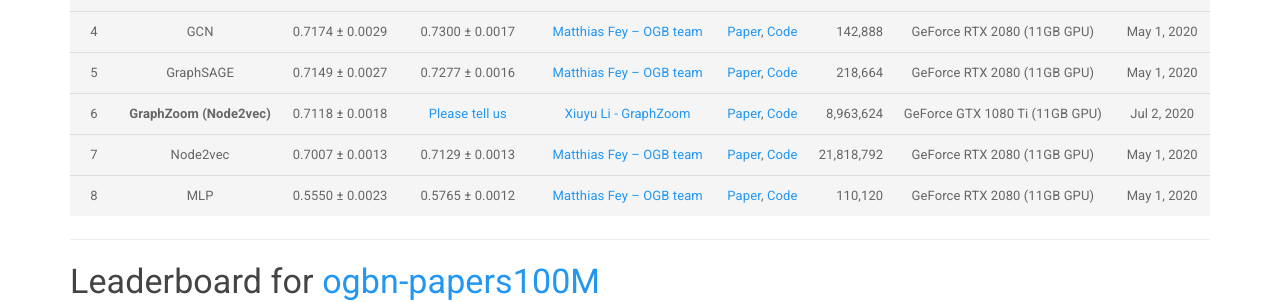
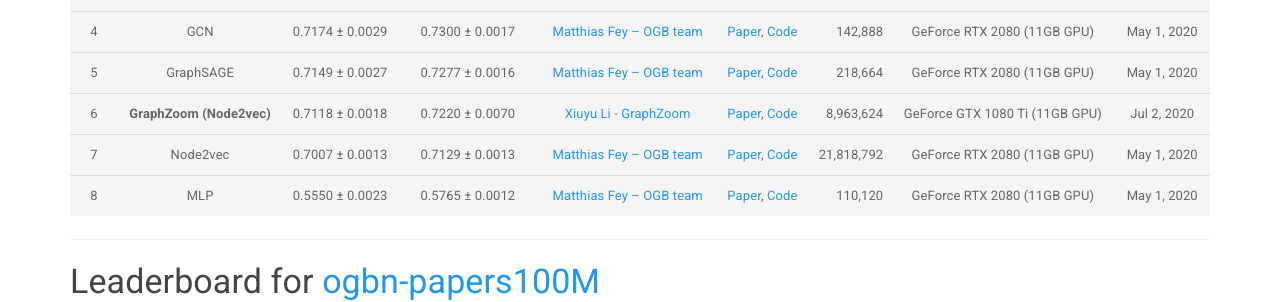
Before and after one commit to snap-stanford/ogb-web, a Jekyll site: the page built from _docs/leaderboard/leader_nodeprop.md, in a window 1280 px wide and 900 px high, scrolled down 1854 px. Shown: the part 154-456 px from the top of the window. Built offline with Jekyll 4.4.1, drawn with Linux system fonts in a browser that asks for light colours.

Commit message:
updateleaderboard

```diff
--- a/_docs/leaderboard/leader_nodeprop.md
+++ b/_docs/leaderboard/leader_nodeprop.md
@@ -78,7 +78,7 @@ The **bold** method name indicates that the implementation is **official** (by t
 |  3  |  **DeeperGCN**  | 0.7192 ± 0.0016   | 0.7262 ± 0.0014 |[Guohao Li - DeepGCNs.org](mailto:guohao.li@kaust.edu.sa) | [Paper](https://arxiv.org/abs/2006.07739), [Code](https://github.com/lightaime/deep_gcns_torch/tree/master/examples/ogb) | 491,176 | NVIDIA Tesla V100 (32GB GPU) | Jun 16, 2020 |
 |  4  |  GCN  | 0.7174 ± 0.0029   | 0.7300 ± 0.0017 | [Matthias Fey -- OGB team](mailto:matthias.fey@tu-dortmund.de) | [Paper](https://arxiv.org/abs/1609.02907), [Code](https://github.com/snap-stanford/ogb/tree/master/examples/nodeproppred/arxiv) | 142,888 | GeForce RTX 2080 (11GB GPU) | May 1, 2020 |
 |  5  |  GraphSAGE  | 0.7149 ± 0.0027   | 0.7277 ± 0.0016 | [Matthias Fey -- OGB team](mailto:matthias.fey@tu-dortmund.de) | [Paper](https://arxiv.org/abs/1706.02216), [Code](https://github.com/snap-stanford/ogb/tree/master/examples/nodeproppred/arxiv) | 218,664 | GeForce RTX 2080 (11GB GPU) | May 1, 2020 |
-|  6  |  **GraphZoom (Node2vec)**  | 0.7118 ± 0.0018   | [Please tell us](mailto:ogb@cs.stanford.edu) |[Xiuyu Li - GraphZoom](mailto:xl289@cornell.edu) | [Paper](https://openreview.net/forum?id=r1lGO0EKDH), [Code](https://github.com/cornell-zhang/GraphZoom/tree/master/ogb/ogbn-arxiv) | 8,963,624 | GeForce GTX 1080 Ti (11GB GPU) | Jul 2, 2020 |
+|  6  |  **GraphZoom (Node2vec)**  | 0.7118 ± 0.0018   | 0.7220 ± 0.0070 |[Xiuyu Li - GraphZoom](mailto:xl289@cornell.edu) | [Paper](https://openreview.net/forum?id=r1lGO0EKDH), [Code](https://github.com/cornell-zhang/GraphZoom/tree/master/ogb/ogbn-arxiv) | 8,963,624 | GeForce GTX 1080 Ti (11GB GPU) | Jul 2, 2020 |
 |  7  |  Node2vec  | 0.7007 ± 0.0013   | 0.7129 ± 0.0013 | [Matthias Fey -- OGB team](mailto:matthias.fey@tu-dortmund.de) | [Paper](https://arxiv.org/abs/1607.00653), [Code](https://github.com/snap-stanford/ogb/tree/master/examples/nodeproppred/arxiv) | 21,818,792 | GeForce RTX 2080 (11GB GPU) | May 1, 2020 |
 |  8  |  MLP  | 0.5550 ± 0.0023   | 0.5765 ± 0.0012 | [Matthias Fey -- OGB team](mailto:matthias.fey@tu-dortmund.de) | [Paper](https://arxiv.org/abs/2005.00687), [Code](https://github.com/snap-stanford/ogb/tree/master/examples/nodeproppred/arxiv) | 110,120 | GeForce RTX 2080 (11GB GPU) | May 1, 2020 |
 
```
